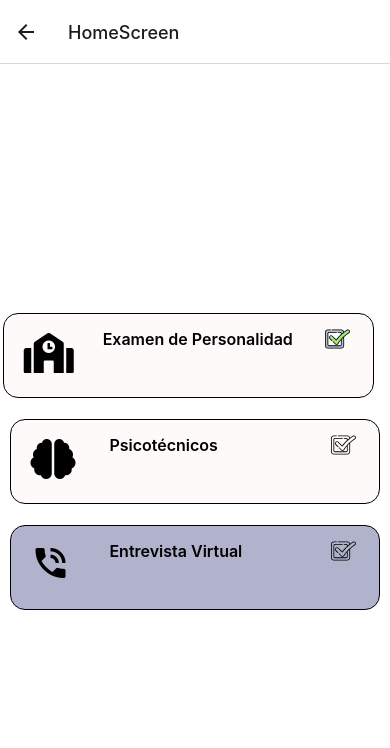
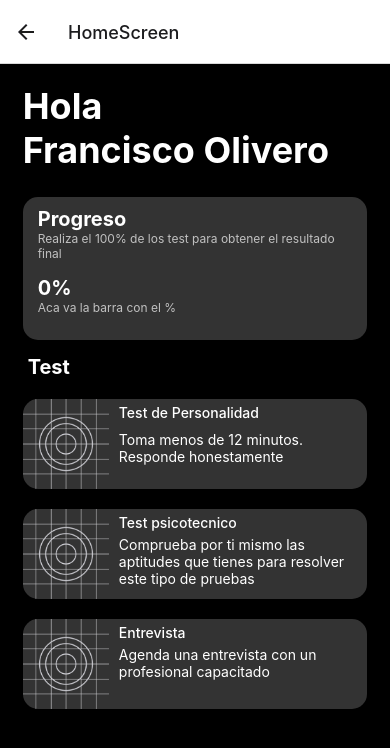
Before and after one commit to pancholi1/FrontEndTov, a React Native app: screen /HomeScreen in a window 390 px wide. Shown: the top 748 px of the page. Built offline with nearby package versions, Linux system fonts and the light colour scheme; what expo-linking would draw is missing.

Commit message:
cree psicotecnico, cambie estilos

```diff
--- a/navigation/index.tsx
+++ b/navigation/index.tsx
@@ -32,6 +32,7 @@ import {
 import LinkingConfiguration from "./LinkingConfiguration";
 import PlanesScreen from "../screens/PlanesScreen";
 import MainScreen from "../screens/MainScreen";
+import { Psicotecnico } from "../screens/Psicotecnico";
 
 export default function Navigation({
   colorScheme,
@@ -76,6 +77,7 @@ function RootNavigator() {
       <Stack.Group>
         <Stack.Screen name="HomeScreen" component={HomeScreen} />
         <Stack.Screen name="Login" component={Login} />
+        <Stack.Screen name="Psicotecnico" component={Psicotecnico} />
         <Stack.Screen
           options={{
             headerShown: false,
--- a/screens/HomeScreen.tsx
+++ b/screens/HomeScreen.tsx
@@ -1,138 +1,159 @@
-import { StyleSheet, Text, View, Image, Pressable } from "react-native";
+import { StyleSheet, Text, View, Image, Pressable, ScrollView } from "react-native";
 import React from "react";
 import { RootStackScreenProps } from "../types";
 import { FontAwesome5, MaterialIcons } from "@expo/vector-icons";
 
 const HomeScreen = ({ navigation }: RootStackScreenProps<"HomeScreen">) => {
-  return (
+  return(
     <View style={styles.container}>
-      <Pressable
-        onPress={() => navigation.navigate("Personality")}
-        style={{ width: "100%" }}
-      >
-        <View style={styles.container_bloques}>
-          <View style={styles.container_bloquesImg}>
-            <FontAwesome5
-              name="school"
-              size={40}
-              style={styles.image}
-              color="black"
-            />
+        <ScrollView style={styles.container}>
+          <Text style={styles.title}>Hola</Text>
+          <Text style={styles.name}>Francisco Olivero</Text>
 
-            {/* <Image
-              style={styles.image}
-              source={require("../assets/images/HomeScreen/school.svg")}
-            /> */}
+          <View style={styles.container_progreso}>
+            <Text style={styles.title_progreso}>Progreso</Text>
+            <Text style={styles.text_progreso}>Realiza el 100% de los test para obtener el resultado final</Text>
+            <Text style={styles.title_progreso}>0%</Text>
+            <Text style={styles.text_progreso}>Aca va la barra con el %</Text>
           </View>
 
-          <View style={styles.container_bloquesText}>
-            <Text style={styles.bloques_text}> Examen de Personalidad</Text>
+          <Text style={styles.text_test}>Test</Text>
 
-            <Image
-              style={styles.bloques_image}
-              source={require("../assets/images/HomeScreen/check.svg")}
-            />
+          <View style={styles.test_personalidad}>
+            <Image source={require('../assets/images/adaptive-icon.png')}
+            style={styles.img_test}/>
+            <View style={styles.contenedor_text}>
+              <Pressable onPress={() => navigation.navigate("Personality")}>
+                <Text style={styles.personalidad_title}>Test de Personalidad</Text>
+              </Pressable>
+              <Text style={styles.text_personalidad}>Toma menos de 12 minutos.</Text>
+              <Text style={styles.text_personalidad2}>Responde honestamente</Text>
+            </View>
           </View>
-        </View>
-      </Pressable>
 
-      <View style={styles.container_bloques}>
-        <View style={styles.container_bloquesImg}>
-          <FontAwesome5
-            name="brain"
-            color="black"
-            size={40}
-            style={styles.image}
-          />
+          <View style={styles.test_personalidad}>
+            <Image source={require('../assets/images/adaptive-icon.png')}
+            style={styles.img_test}/>
+            <View style={styles.contenedor_text}>
+              <Pressable onPress={() => navigation.navigate("Psicotecnico")}>
+                <Text style={styles.personalidad_title}>Test psicotecnico</Text>
+              </Pressable>
+              <Text style={styles.text_psicotecnico}>Comprueba por ti mismo las aptitudes que tienes para resolver este tipo de pruebas</Text>
+            </View>
+          </View>
 
-          {/* <Image
-            style={styles.image}
-            source={require("../assets/images/HomeScreen/schoolGrey.svg")}
-          /> */}
-        </View>
-        <View style={styles.container_bloquesText}>
-          <Text style={styles.bloques_text}> Psicotécnicos</Text>
-          <Image
-            style={styles.bloques_image}
-            source={require("../assets/images/HomeScreen/checkGray.svg")}
-          />
-        </View>
-      </View>
-      <View style={styles.container_bloquesGray}>
-        <View style={styles.container_bloquesImg}>
-          <MaterialIcons
-            name="phone-in-talk"
-            size={40}
-            style={styles.image}
-            color="black"
-          />
-        </View>
-        <View style={styles.container_bloquesText}>
-          <Text style={styles.bloques_text}> Entrevista Virtual</Text>
-          <Image
-            style={styles.bloques_image}
-            source={require("../assets/images/HomeScreen/checkGray.svg")}
-          />
-        </View>
-      </View>
+          <View style={styles.test_personalidad}>
+            <Image source={require('../assets/images/adaptive-icon.png')}
+            style={styles.img_test}/>
+            <View style={styles.contenedor_text}>
+              <Text style={styles.personalidad_title}>Entrevista</Text>
+              <Text style={styles.text_entrevista}>Agenda una entrevista con un profesional capacitado</Text>
+            </View>
+          </View>
+        </ScrollView>
     </View>
-  );
-};
+  )
+}
+
 
 export default HomeScreen;
 
 const styles = StyleSheet.create({
   container: {
     flex: 1,
-    alignItems: "center",
-    justifyContent: "center",
-    backgroundColor: "white",
+    flexDirection:"column",
+    backgroundColor: "black",
+    paddingLeft:"3%",
+    paddingRight:"3%"
+
   },
-  container_bloquesGray: {
-    margin: 3,
-    marginTop: 18,
-    padding: 5,
-    width: "95%",
-    height: 85,
-    backgroundColor: "#B0B3CB",
-    borderRadius: 15,
-    borderColor: "none",
-    borderWidth: 1,
+  title:{
+    color:"white",
+    fontSize:36,
+    fontWeight:"700",
+    marginTop:20,
+  },
+  name:{
+    color:"white",
+    fontSize:36,
+    fontWeight:"700",
+    marginBottom:20,
+  },
+  container_progreso:{
+    backgroundColor:"#333333",
+    borderRadius:15,
+    padding:10,
+    marginTop:5,
+  },
+  title_progreso:{
+    color:"white",
+    marginLeft:5,
+    fontWeight:"700",
+    fontSize:20,
+  },
+  text_progreso:{
+    color:"#C1C1C1",
+    marginLeft:5,
+    fontSize:12,
+    marginBottom:15
+  },
+  text_test:{
+    color:"white",
+    marginLeft:5,
+    fontWeight:"700",
+    fontSize:20,
+    marginTop:15,
+  },
+  test_personalidad:{
+    backgroundColor:"#333333",
+    borderRadius:15,
     display: "flex",
-    flexDirection: "row",
+    flexDirection:"row",
+    marginTop:20,
+    fontWeight:"500"
   },
-  container_bloques: {
-    margin: 3,
-    marginTop: 18,
-    padding: 5,
-    width: "95%",
-    height: 85,
-    backgroundColor: "snow",
-    borderRadius: 15,
-    borderColor: "none",
-    borderWidth: 1,
-    display: "flex",
-    flexDirection: "row",
+  img_test:{
+    borderRadius:7,
+    width:"25%",
+    height:90,
   },
-  image: { height: 60, width: 65, marginTop: 7, marginLeft: 5 },
-  container_bloquesImg: {
-    display: "flex",
-    alignItems: "center",
-    marginTop: 3,
-    justifyContent: "center",
-    width: "25%",
+  personalidad_title:{
+    fontSize:14,
+    color:"white",
+    marginTop:5,
+    marginLeft:10,
+    marginBottom:5,
+    fontWeight:"500"
   },
-  container_bloquesText: {
-    display: "flex",
-    flexDirection: "row",
-    justifyContent: "space-between",
-    width: "70%",
-    marginTop: 10,
+  text_personalidad:{
+    fontSize:14,
+    color:"white",
+    marginTop:5,
+    marginLeft:10,
   },
-  bloques_text: {
-    fontSize: 16,
-    fontWeight: "600",
-    textAlign: "left",
+  text_personalidad2:{
+    fontSize:14,
+    color:"white",
+    marginBottom:5,
+    marginLeft:10,
   },
-  bloques_image: { height: 20, width: 25 },
+  contenedor_text:{
+    flexDirection:"column"
+  },
+  text_psicotecnico:{
+    fontSize:14,
+    color:"white",
+    marginBottom:5,
+    marginLeft:10,
+    width:"40%",
+    paddingBottom:"1%"
+  },
+  text_entrevista:{
+    fontSize:14,
+    color:"white",
+    marginBottom:5,
+    marginLeft:10,
+    width:"70%"
+  }
+
 });
--- a/screens/ProfileScreen.tsx
+++ b/screens/ProfileScreen.tsx
@@ -2,6 +2,8 @@ import { StatusBar } from "expo-status-bar";
 import { Platform, Pressable, StyleSheet } from "react-native";
 import { Image } from "react-native";
 import { Text, View } from "../components/Themed";
+import { AntDesign } from '@expo/vector-icons';
+
 
 export default function ModalScreen() {
   return (
@@ -38,7 +40,7 @@ export default function ModalScreen() {
           </View>
         </View>
 
-        <View style={styles.container_buttons}>
+        {/* <View style={styles.container_buttons}> */}
           <Pressable style={styles.button_terminos}>
             <Image
               source={require("../assets/images/ModalScreen/terminos_condiciones.jpg")}
@@ -47,26 +49,28 @@ export default function ModalScreen() {
             <Text style={styles.text_button_terminos}>
               Términos y Condiciones
             </Text>
-            <Image
+            <AntDesign name="right" size={26} color="black" />
+            {/* <Image
               source={require("../assets/images/ModalScreen/terminos_back.jpg")}
               style={styles.back_terminos}
-            />
+            /> */}
           </Pressable>
-        </View>
+        {/* </View> */}
 
-        <View style={styles.container_button_privacidad}>
-          <Pressable style={styles.button_terminos}>
+        {/* <View style={styles.container_button_privacidad}> */}
+          <Pressable style={styles.button_privacidad}>
             <Image
               source={require("../assets/images/ModalScreen/img_privacidad.jpg")}
               style={styles.img_terminos}
             />
             <Text style={styles.text_button_terminos}>Privacidad</Text>
-            <Image
+            {/* <Image
               source={require("../assets/images/ModalScreen/terminos_back.jpg")}
               style={styles.back_terminos}
-            />
+            /> */}
+            <AntDesign name="right" size={26} color="black" />
           </Pressable>
-        </View>
+        {/* </View> */}
 
         {/* <EditScreenInfo path="/screens/ModalScreen.tsx" />  */}
 
@@ -79,12 +83,12 @@ export default function ModalScreen() {
 
 const styles = StyleSheet.create({
   container: {
-    backgroundColor: "#F5F5F9",
+    backgroundColor: "black",
     flex: 1,
   },
   container_panel: {
     alignItems: "center",
-    backgroundColor: "#F5F5F9",
+    backgroundColor: "black",
     width: "100%",
     height: "65%",
     top: 10,
@@ -194,56 +198,54 @@ const styles = StyleSheet.create({
     fontWeight: "400",
     fontSize: 16,
     color: "#888DA6",
-    // width:"50%"
   },
   container_buttons: {
     backgroundColor: "#ffffff",
     marginTop: 10,
     width: "90%",
-    height: 60,
+
     borderTopLeftRadius: 16,
     borderTopRightRadius: 16,
   },
-
   button_terminos: {
     flexDirection: "row",
     alignItems: "center",
-    justifyContent: "center",
     marginTop: "3%",
-    width: "100%",
+    height: 60,
+    width: "90%",
     backgroundColor: "#FFFFFF",
     borderStyle: "solid",
     borderColor: "#F3F3F6",
-    order: 0,
-    flexGrow: 0,
+    borderTopLeftRadius: 16,
+    borderTopRightRadius: 16,
   },
   img_terminos: {
     width: "6%",
     height: 24,
-    marginLeft: "4%",
+    paddingLeft: "4%",
     borderRadius: 16,
+    marginLeft:"7%",
   },
   text_button_terminos: {
-    width: "70%",
+    width: "75%",
     height: 19,
     fontStyle: "normal",
     fontWeight: "400",
     fontSize: 16,
-    marginLeft: "3%",
+    paddingLeft: "3%",
     marginBottom: "1%",
     color: "#4C4F63",
   },
-  back_terminos: {
-    width: "10%",
-    height: 35.48,
-    borderRadius: 16,
-  },
-  container_button_privacidad: {
+  button_privacidad: {
+    flexDirection: "row",
+    alignItems: "center",
+    marginTop: "1%",
+    height: 60,
     width: "90%",
-    height: 60,
-    marginTop: 3,
     backgroundColor: "#FFFFFF",
+    borderStyle: "solid",
+    borderColor: "#F3F3F6",
+    borderBottomLeftRadius: 16,
     borderBottomRightRadius: 16,
-    borderBottomLeftRadius: 16,
   },
 });
--- /dev/null
+++ b/screens/Psicotecnico.tsx
@@ -0,0 +1,84 @@
+import React from 'react'
+import { Image, Pressable, StyleSheet, Text, View } from 'react-native'
+import { AntDesign } from '@expo/vector-icons';
+
+
+export const Psicotecnico = () => {
+  return (
+    <View style={styles.container}>
+        <Pressable style={styles.button}>
+            <Image source={require("../assets/images/favicon.png")} style={styles.img_principal}/>
+            <Text style={styles.text_button}>Test Personalidad</Text>
+            <AntDesign name="right" size={24} color="white"  style={styles.img_flecha}/>
+            {/* <Image source={require("../assets/images/Psicotecnico/flecha.png")}
+              style={styles.img_flecha}/> */}
+        </Pressable>
+
+        <Pressable style={styles.button}>
+            <Image source={require("../assets/images/favicon.png")} style={styles.img_principal}/>
+            <Text style={styles.text_button}>Test Psicotecnico</Text>
+            <AntDesign name="right" size={24} color="white"  style={styles.img_flecha}/>
+            {/* <Image source={require("../assets/images/Psicotecnico/flecha.png")}
+              style={styles.img_flecha}/> */}
+        </Pressable>
+
+        <Pressable style={styles.button}>
+            <Image source={require("../assets/images/favicon.png")} style={styles.img_principal}/>
+            <Text style={styles.text_button}>Entrevista</Text>
+            <AntDesign name="right" size={24} color="white" style={styles.img_flecha} />
+            {/* <Image source={require("../assets/images/Psicotecnico/flecha.png")}
+              style={styles.img_flecha}/> */}
+        </Pressable>
+
+        <Pressable style={styles.button}>
+            <Image source={require("../assets/images/favicon.png")} style={styles.img_principal}/>
+            <Text style={styles.text_button}>Resultado Final </Text>
+            <AntDesign name="right" size={24} color="white" style={styles.img_flecha} />
+            {/* <Image source={require("../assets/images/Psicotecnico/flecha.png")}
+              style={styles.img_flecha}/> */}
+        </Pressable>
+    </View>
+  )
+};
+<AntDesign name="right" size={24} color="black" />
+
+
+
+
+const styles = StyleSheet.create({
+    container:{
+        flex:1,
+        backgroundColor:"black",
+        alignItems:"center",
+    },
+    button:{
+        display:"flex",
+        flexDirection:"row",
+        width:"90%",
+        backgroundColor:"#333333",
+        borderRadius:15,
+        padding:15,
+        marginTop:"5%",
+        alignItems:"center"
+    },
+    text_button:{
+        color:"white",
+        fontWeight:"500",
+        fontSize:15,
+        width:"55%",
+    },
+    img_flecha:{
+        width:"10%",
+        marginLeft:"10%",
+        height:30,
+        borderRadius:10,
+    },
+    img_principal:{
+        width:"15%",
+        marginRight:"10%",
+        borderRadius:10,
+        backgroundColor:"#333333",
+        color:"#333333",
+        height:50
+    }
+});
--- a/screens/SingUpScreen.tsx
+++ b/screens/SingUpScreen.tsx
@@ -24,7 +24,7 @@ const SingUpScreen = () => {
           <TextInput
           style={styles.input_nombre}
           placeholder="Nombre Completo"
-          placeholderTextColor="#636262"
+          placeholderTextColor="white"
           onChangeText={(value) => {setInput({...input, name:value})}}
         />
         </View>
@@ -34,7 +34,7 @@ const SingUpScreen = () => {
           <TextInput
           placeholder="Apellido"
           style={styles.input_nombre}
-          placeholderTextColor="#636262"
+          placeholderTextColor="white"
           onChangeText={(value) => {setInput({...input, apellido:value})}}
         />
         </View>
@@ -45,7 +45,7 @@ const SingUpScreen = () => {
           placeholder="Correo Electronico"
           style={styles.input_nombre}
           keyboardType="email-address"
-          placeholderTextColor="#636262"
+          placeholderTextColor="white"
           onChangeText={(value) => {setInput({...input, email:value})}}
         />
         </View>
@@ -56,7 +56,7 @@ const SingUpScreen = () => {
           placeholder="Contraseña"
           secureTextEntry={true}
           style={styles.input_nombre}
-          placeholderTextColor="#636262"
+          placeholderTextColor="white"
           onChangeText={(value) => {setInput({...input, password:value})}}
         />
         </View>
@@ -74,7 +74,7 @@ const SingUpScreen = () => {
           <TextInput
           placeholder="Escuela"
           style={styles.input_nombre}
-          placeholderTextColor="#636262"
+          placeholderTextColor="white"
           onChangeText={(value) => {setInput({...input, school:value})}}
         />
         </View>
@@ -87,6 +87,7 @@ const SingUpScreen = () => {
 
           <Text style={styles.text_bottom}>Ya está registrado?</Text>
 
+
       </ScrollView>
     </View>
   );
@@ -97,23 +98,24 @@ export default SingUpScreen;
 const styles = StyleSheet.create({
   container:{
     flex:1,
-    backgroundColor: "#F5F5F9",
+    backgroundColor: "black",
     alignItems: "center",
     flexDirection:"column",
   },
   container_panel:{
     width:"95%",
     height:"95%",
-    backgroundColor:"#ffffff",
+    backgroundColor:"black",
     marginTop: 20,
     borderRadius:20,
   },
   title:{
     fontWeight: "700",
     fontSize: 30,
-    backgroundColor:"#ffffff",
+    backgroundColor:"black",
     marginTop:15,
-    marginLeft:"29%"
+    marginLeft:"29%",
+    color:"white",
    },
    container_input_name:{
     width:"90%",
@@ -124,6 +126,7 @@ const styles = StyleSheet.create({
     fontWeight:"600",
     fontSize:20,
     marginBottom:10,
+    color:"white",
    },
    input_nombre:{
     borderColor: "#edebeb",
--- a/types.tsx
+++ b/types.tsx
@@ -28,6 +28,7 @@ export type RootStackParamList = {
   Planes: undefined;
   MainScreen: undefined;
   Login: undefined;
+  Psicotecnico: undefined;s
 };
 
 export type RootStackScreenProps<Screen extends keyof RootStackParamList> =
```
Also changed, not shown: assets/images/Psicotecnico/flecha.png (added), assets/images/Psicotecnico/flecha_back.png (added).
